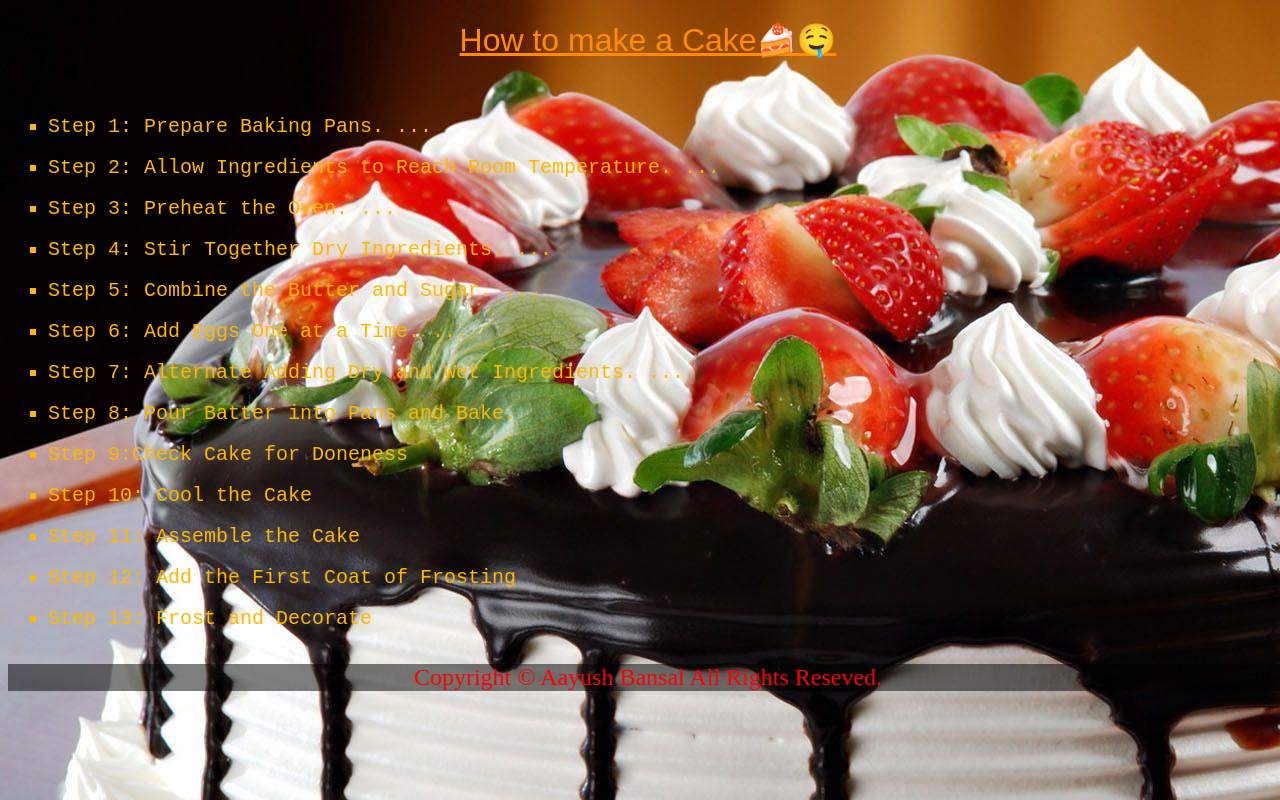
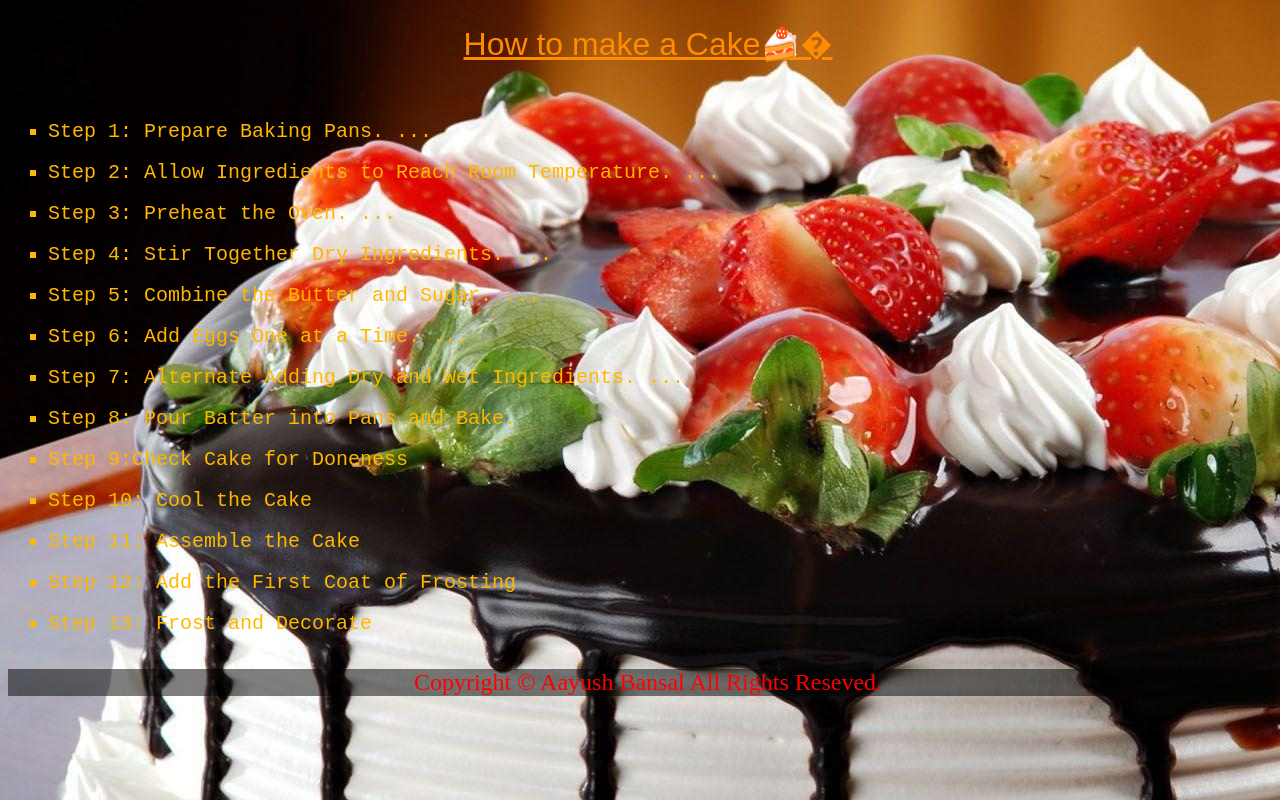
Before and after one commit to CoderAayushBansal/CakeRecipe, a plain HTML site: page index.html in a window 1280 px wide. Drawn offline with Linux system fonts and the light colour scheme.

Commit message:
Update index.html

```diff
--- a/index.html
+++ b/index.html
@@ -12,7 +12,7 @@
 <body
     style="background-image: url(cake.jpg); background-repeat: no-repeat; width: 100%; height: 450px; overflow-x: hidden;">
     <h1 style="text-align:center; text-decoration: underline; color: darkorange ;font: normal xx-large Sans-Serif;">
-        How to make a Cake🍰🤤</h1>>
+        How to make a Cake🍰�</h1>>
     <ul type="Square" ;>
         <li style="font:normal x-large monospace; color: rgb(255, 183, 0);">Step 1: Prepare Baking Pans. ...</li>
         <br>
```
